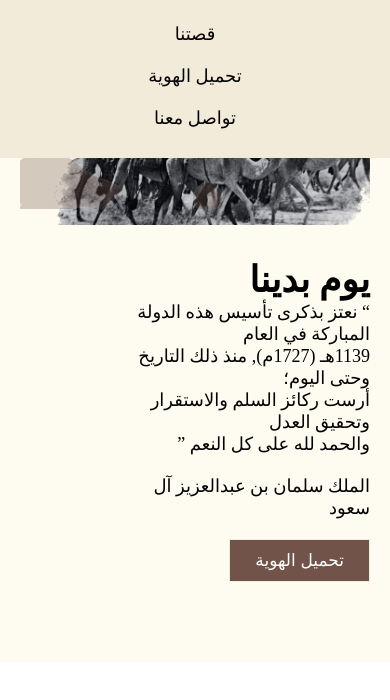
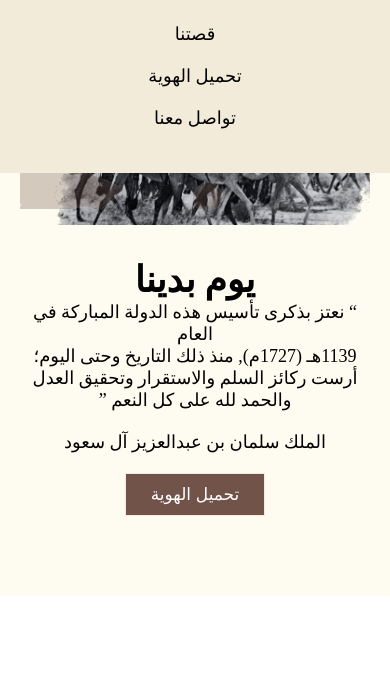
Before and after one commit to x39OME/saudi_founding_day, a plain HTML site: page index.html in a window 390 px wide. Both pictures are taken after a click on the element 45 px from the left and 40 px from the top of the page. Shown: the part 92-792 px from the top of the page. Drawn offline with Linux system fonts and the light colour scheme.

Commit message:
Update style.css

```diff
--- a/css/style.css
+++ b/css/style.css
@@ -69,7 +69,7 @@
     transition: .3s;
   }
   .header .nav #navigation.active{
-    height: 170px;
+    height: 185px;
     padding-top: 35px;
   }
   .header .nav #menuToggle{
@@ -156,4 +156,8 @@
     flex-direction: column;
     gap: 30px;
   }
+  .landing .text{
+    margin-left: 0;
+    text-align:center;
+  }
 }
```
